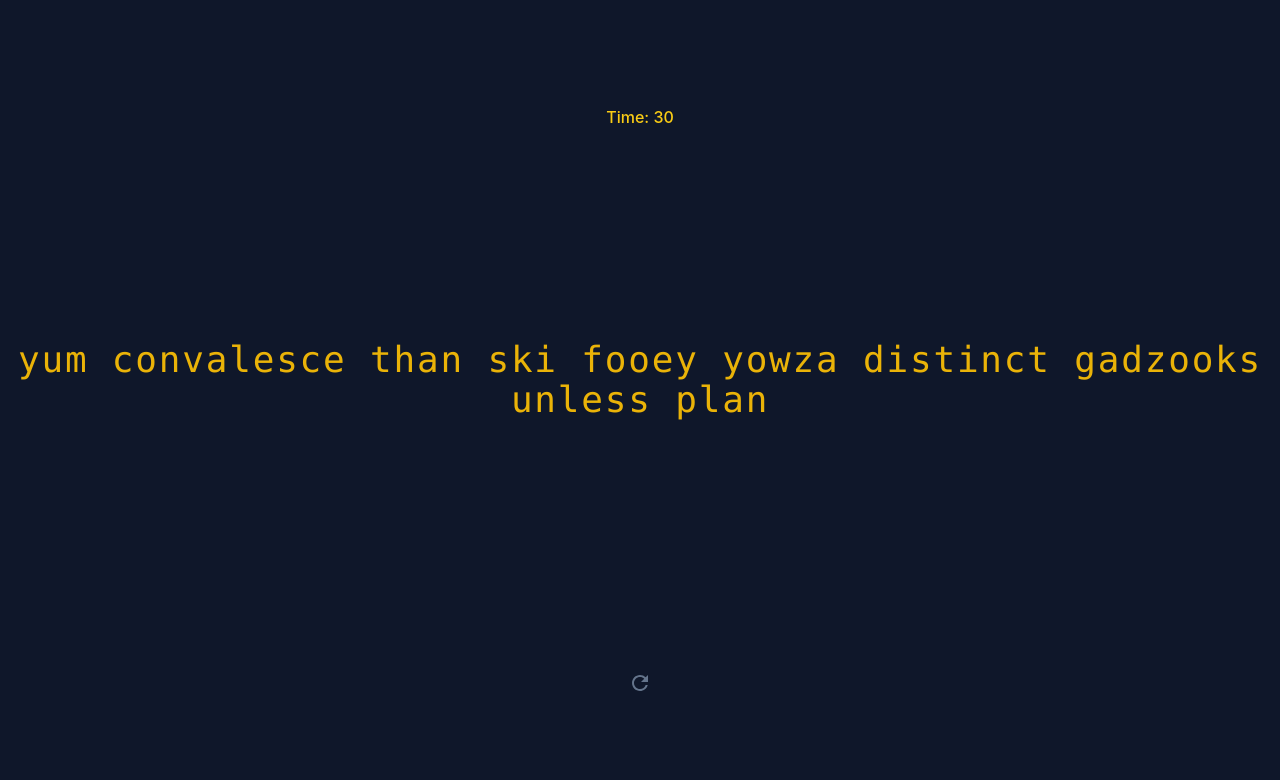
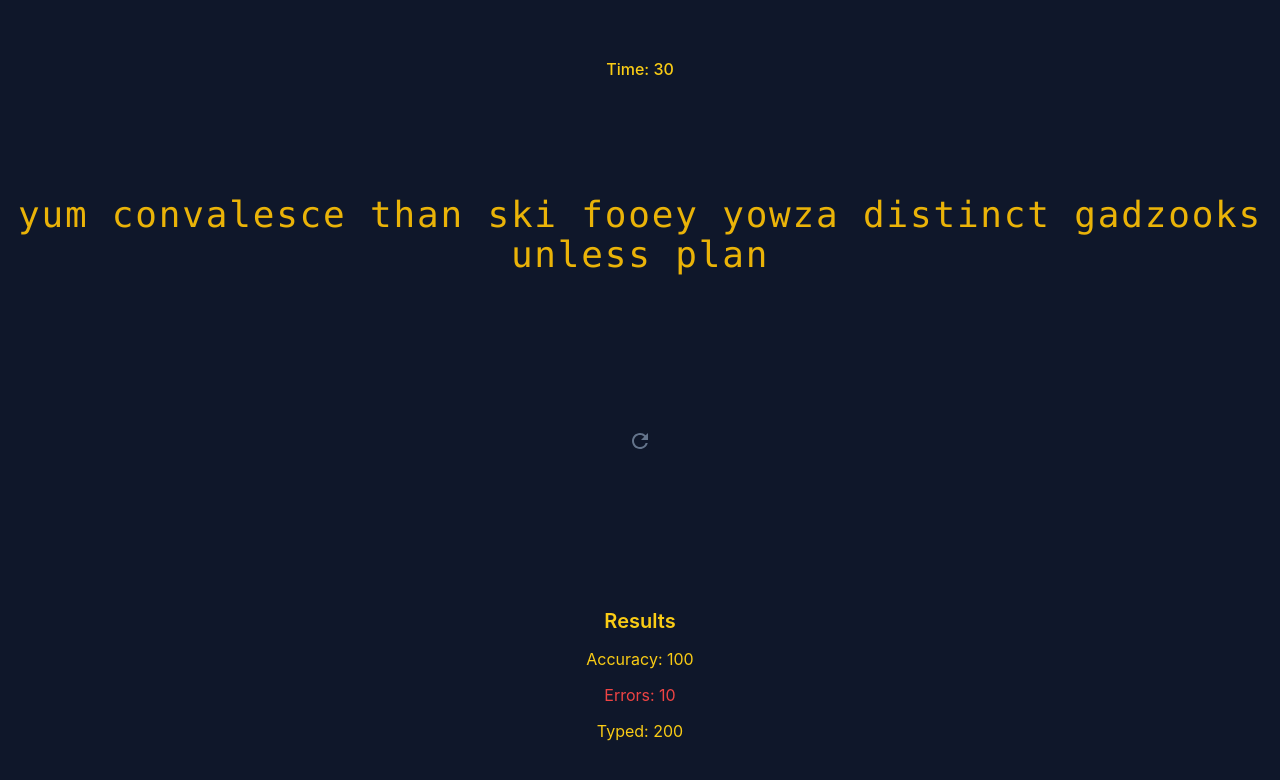
Before and after one commit to Tecu23/typedev, a React (Vite) app: page / in a window 1280 px wide. Shown: the top 780 px of the page. Built offline with nearby package versions, Linux system fonts and the light colour scheme.

Commit message:
add results component

```diff
--- a/src/App.tsx
+++ b/src/App.tsx
@@ -1,5 +1,6 @@
 import { faker } from "@faker-js/faker";
 import RestartButton from "./component/RestartButton";
+import Result from "./component/Result";
 function App() {
   const words = faker.word.words(10);
 
@@ -10,6 +11,12 @@
       <RestartButton
         className="mx-auto mt-10 text-slate-500"
         onRestart={() => null}
+      />
+      <Result
+        className="mt-10"
+        errors={10}
+        accuracyPercentage={100}
+        total={200}
       />
     </main>
   );
--- a/src/component/Result.tsx
+++ b/src/component/Result.tsx
@@ -0,0 +1,53 @@
+import { motion } from "framer-motion";
+
+type Props = {
+  errors: number;
+  accuracyPercentage: number;
+  total: number;
+  className?: string;
+};
+
+const Result = ({ errors, accuracyPercentage, total, className }: Props) => {
+  const initial = { opacity: 0 };
+  const animate = { opacity: 1 };
+  const duration = { duration: 0.3 };
+
+  return (
+    <motion.ul
+      className={`flex flex-col items-center text-yellow-400 space-y-3 ${className}`}
+    >
+      <motion.li
+        initial={initial}
+        animate={animate}
+        transition={{ ...duration, delay: 0 }}
+        className="text-xl font-semibold"
+      >
+        Results
+      </motion.li>
+      <motion.li
+        initial={initial}
+        animate={animate}
+        transition={{ ...duration, delay: 0.5 }}
+      >
+        Accuracy: {accuracyPercentage}
+      </motion.li>
+      <motion.li
+        initial={initial}
+        animate={animate}
+        transition={{ ...duration, delay: 1 }}
+        className="text-red-500"
+      >
+        Errors: {errors}
+      </motion.li>
+      <motion.li
+        initial={initial}
+        animate={animate}
+        transition={{ ...duration, delay: 1.5 }}
+      >
+        Typed: {total}
+      </motion.li>
+    </motion.ul>
+  );
+};
+
+export default Result;
```
